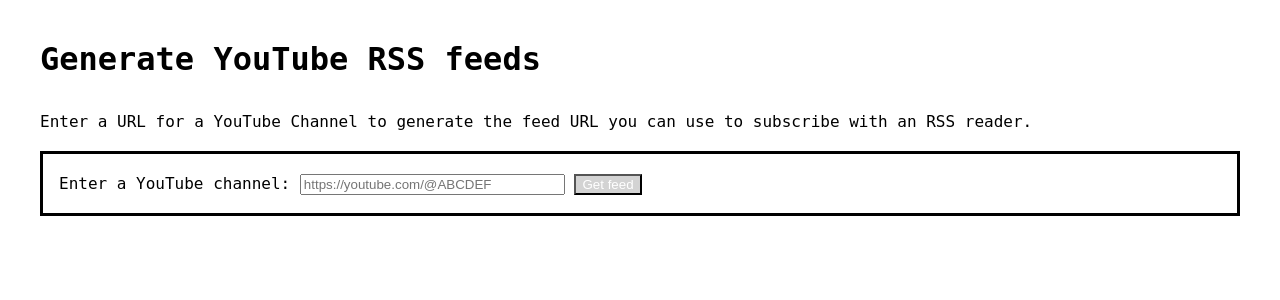
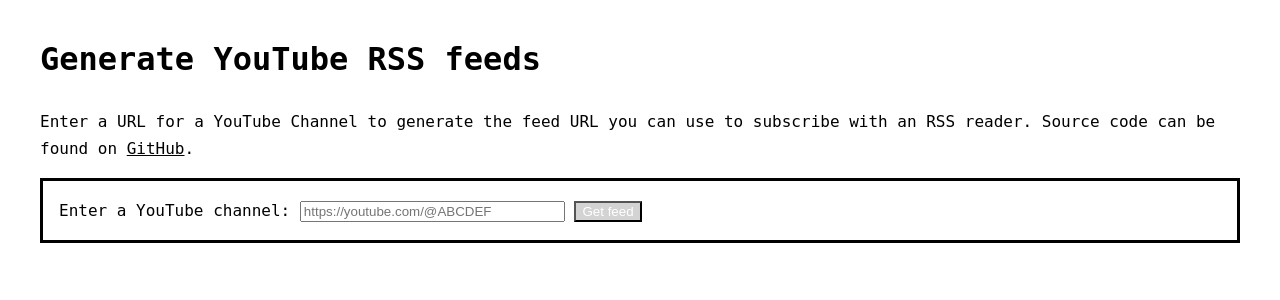
Before and after one commit to PeskyPotato/yt-rss, a Flask app: page / in a window 1280 px wide. Shown: the top 300 px of the page. Run offline with Flask 3, Linux system fonts and the light colour scheme.

Commit message:
Added link to source code on the front page

```diff
--- a/templates/index.html
+++ b/templates/index.html
@@ -12,10 +12,9 @@
     <title>YT RSS Feeds</title>
 </head>
 <body>
-    <nav></nav>
     <main>
         <h1>Generate YouTube RSS feeds</h1>
-        <p>Enter a URL for a YouTube Channel to generate the feed URL you can use to subscribe with an RSS reader.</p>
+        <p>Enter a URL for a YouTube Channel to generate the feed URL you can use to subscribe with an RSS reader. Source code can be found on <a href="https://github.com/PeskyPotato/yt-rss">GitHub</a>.</p>
         {% with messages = get_flashed_messages(with_categories=true) %}
             {% if messages %}
                 <div class="{{ messages[0][0] }}">
```
